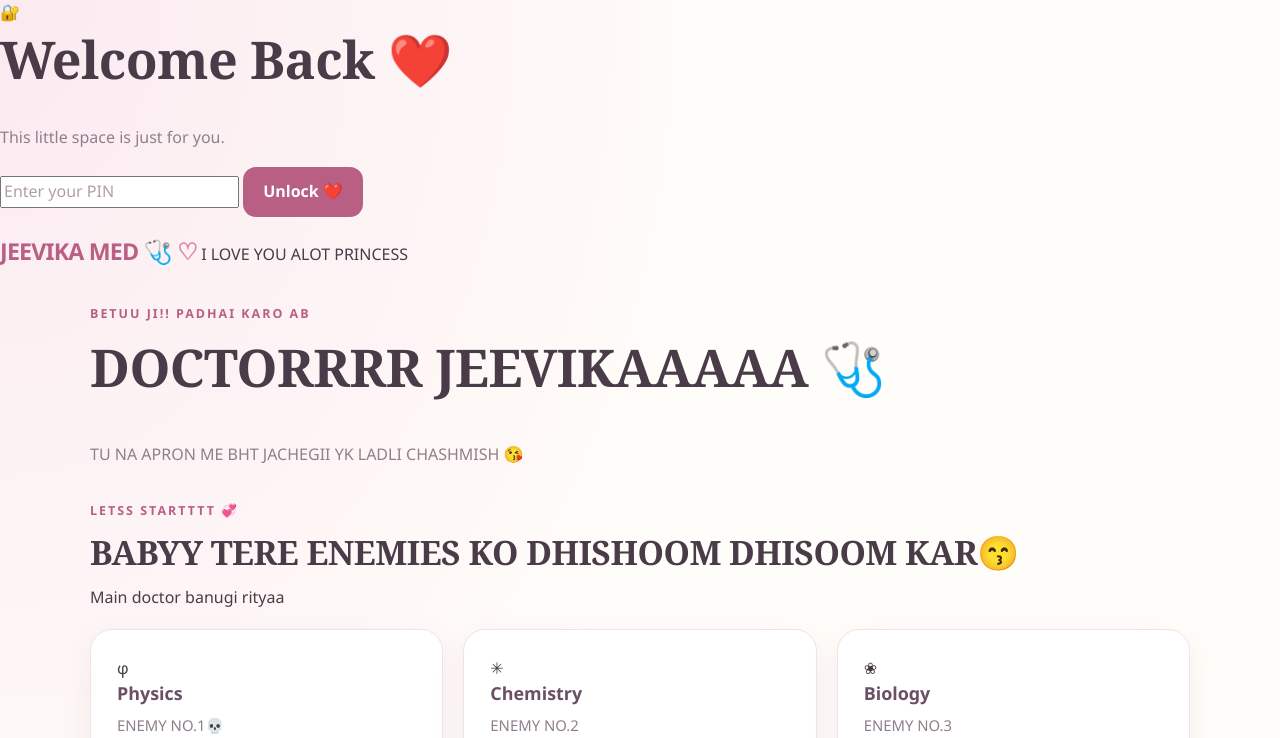
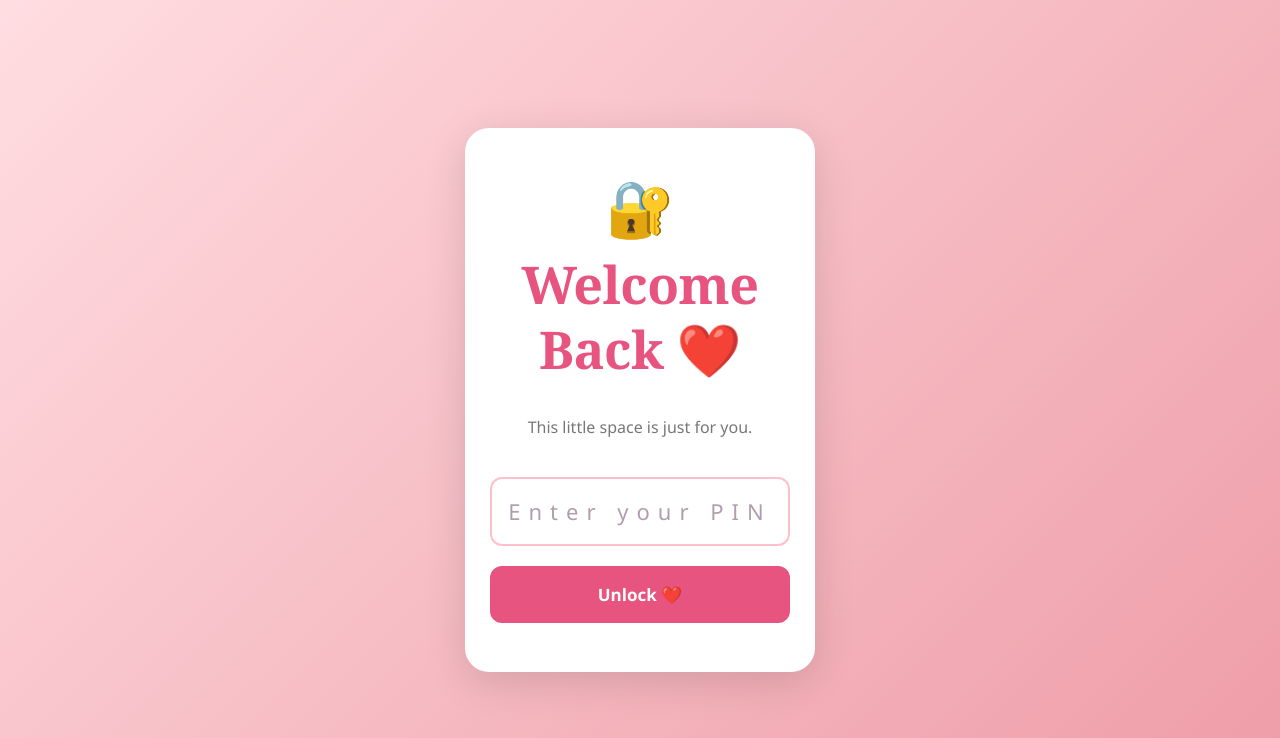
Before and after one commit to riteshrathod07/JEEVIKA-MED, a plain HTML site: page index.html in a window 1280 px wide. Shown: the top 738 px of the page. Drawn offline with Linux system fonts and the light colour scheme.

Commit message:
Update styles.css

```diff
--- a/styles.css
+++ b/styles.css
@@ -906,3 +906,74 @@ footer {
     transition-duration: 0.01ms !important;
   }
 }
+
+
+#lock-screen {
+  position: fixed;
+  inset: 0;
+  z-index: 99999;
+  display: flex;
+  align-items: center;
+  justify-content: center;
+  background: linear-gradient(135deg, #ffdde1, #ee9ca7);
+  padding: 20px;
+}
+
+.lock-card {
+  width: 100%;
+  max-width: 350px;
+  padding: 35px 25px;
+  text-align: center;
+  background: white;
+  border-radius: 24px;
+  box-shadow: 0 10px 40px #0002;
+}
+
+.lock-icon {
+  font-size: 55px;
+}
+
+.lock-card h1 {
+  color: #e75480;
+}
+
+.lock-card p {
+  color: #777;
+}
+
+#passcode {
+  width: 100%;
+  box-sizing: border-box;
+  padding: 15px;
+  margin: 20px 0;
+  border: 2px solid #ffc0cb;
+  border-radius: 12px;
+  text-align: center;
+  font-size: 22px;
+  letter-spacing: 8px;
+  outline: none;
+}
+
+.lock-card button {
+  width: 100%;
+  padding: 15px;
+  border: none;
+  border-radius: 12px;
+  background: #e75480;
+  color: white;
+  font-size: 17px;
+  cursor: pointer;
+}
+
+#error-message {
+  color: red;
+  font-size: 14px;
+}
+
+#app-content {
+  visibility: hidden;
+}
+
+body.unlocked #app-content {
+  visibility: visible;
+}
```
